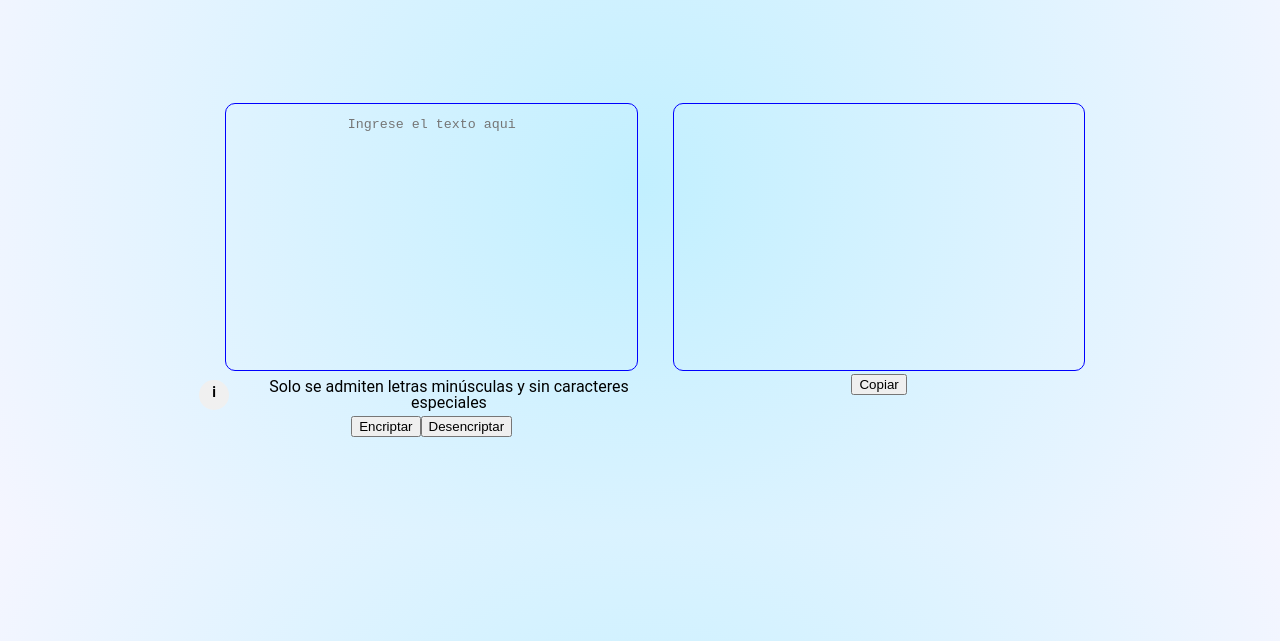
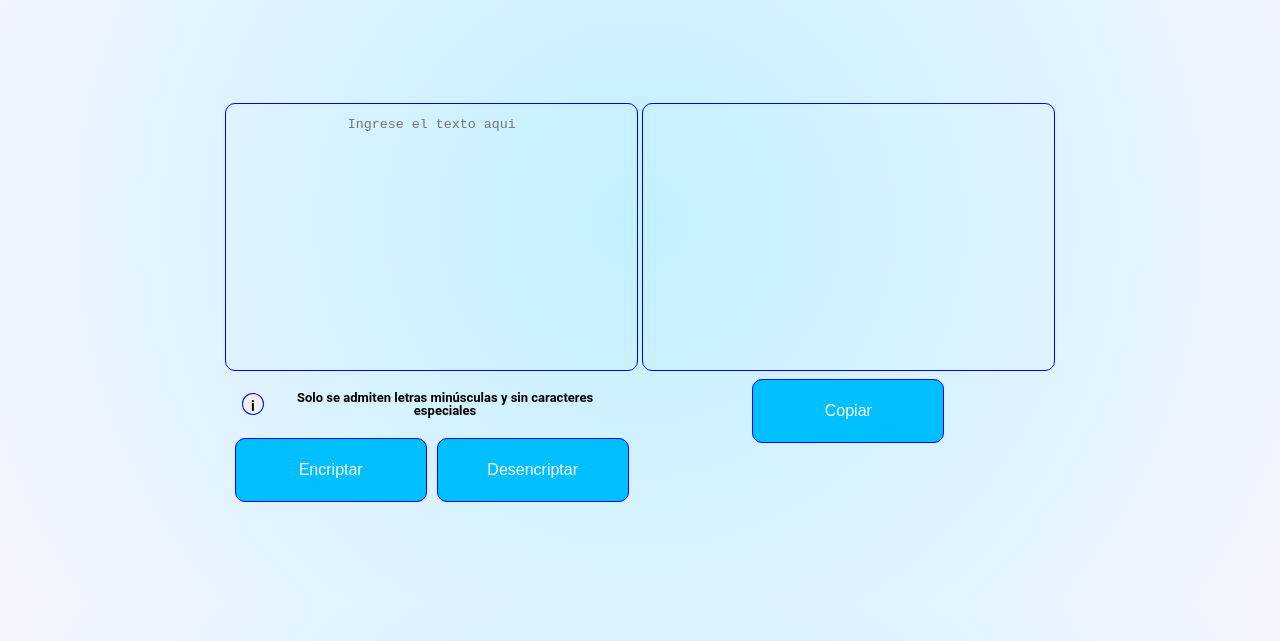
Before and after one commit to SoyAgustin/EncriptadorWeb, a plain HTML site: page index.html in a window 1280 px wide. Shown: the part 159-800 px from the top of the page. Drawn offline with Linux system fonts and the light colour scheme.

Commit message:
Animacion y color en los botones

```diff
--- a/index.html
+++ b/index.html
@@ -34,21 +34,21 @@
                 </div>
 
                 <div class="btnBox">
-                    <div class="btnEncrypt">
-                        <input type="button" onclick="btnEncrypt()" value="Encriptar">
+                    <div class="btnBox">
+                        <input class="btn" id="btnEncrypt" type="button" onclick="btnEncrypt()" value="Encriptar">
                     </div>
-                    <div class="btnDecrypt">
-                        <input type="button" onclick="btnDecrypt()" value="Desencriptar">
+                    <div class="btnBox">
+                        <input class="btn" id="btnDecrypt" type="button" onclick="btnDecrypt()" value="Desencriptar">
                     </div>
                 </div>
             </section>
 
             <section class="outputArea">
                 <div class="outputTextBox">
-                    <textarea id="outputText"></textarea>
+                    <textarea id="outputText" readonly></textarea>
                 </div>
-                <div class="btnCopy">
-                    <input type="button" value="Copiar">
+                <div class="btnBox">
+                    <input class="btn" id="btnCopy" type="button" value="Copiar">
                 </div>
             </section>
 
--- a/script.js
+++ b/script.js
@@ -76,7 +76,7 @@ inputText.addEventListener('blur', function () {
   });
 
 // Obtener el botón y el textarea con id "inputText"
-const btnEncryptEvent = document.querySelector('.btnEncrypt input');
+const btnEncryptEvent = document.querySelector('.btn');
 
 // Escuchar el evento click en el botón
 btnEncryptEvent.addEventListener('click', () => {
--- a/style.css
+++ b/style.css
@@ -62,6 +62,9 @@ header, main, footer{
     height: 30vh;
     text-align: center;
 }
+#outputText{
+    pointer-events: none;
+}
 /* Section: inputArea*/
 
 #inputText.animating{
@@ -80,16 +83,20 @@ header, main, footer{
 /*InfoBox*/
 .infoBox{
     display: flex;
-    padding: 1%;
+    padding: 2%;
+    margin: 2%;
     justify-content: center;
     align-items: center;
+    font-weight: bold;
+    font-size: 13px;
 }
 .symbolInfo{
     background-color: #f0f0f0;
+    border: solid 0.2px blue;
     border-radius: 50%;
     padding: 5px;
-    width: 20px;
-    height: 20px;
+    width: 10px;
+    height: 10px;
     text-align: center;
     font-weight: bold;
     font-size: 14px;
@@ -99,5 +106,27 @@ header, main, footer{
 .btnBox{
     display: flex;
     justify-content: center;
+    margin:0px;
 }
-/* Section: outputArea*/
+.btn{
+    background-color: deepskyblue;
+    color: white;
+    border: solid 0.5px blue;
+    border-radius: 10px;
+    font-size: 16px;
+    width: 12em;
+    height: 4em;
+    padding: 1px;
+    margin: 5px;
+    cursor: pointer;
+    transition: background-color 1.5s ease;
+}
+
+.btn:hover{
+    animation: bounceColor 1.5s ease infinite;
+}
+/*Animacion para rebotar el color de los botones*/
+@keyframes bounceColor{
+    0%,100%{background-color: deepskyblue;}
+    50%{background-color: cyan;}
+}
```
